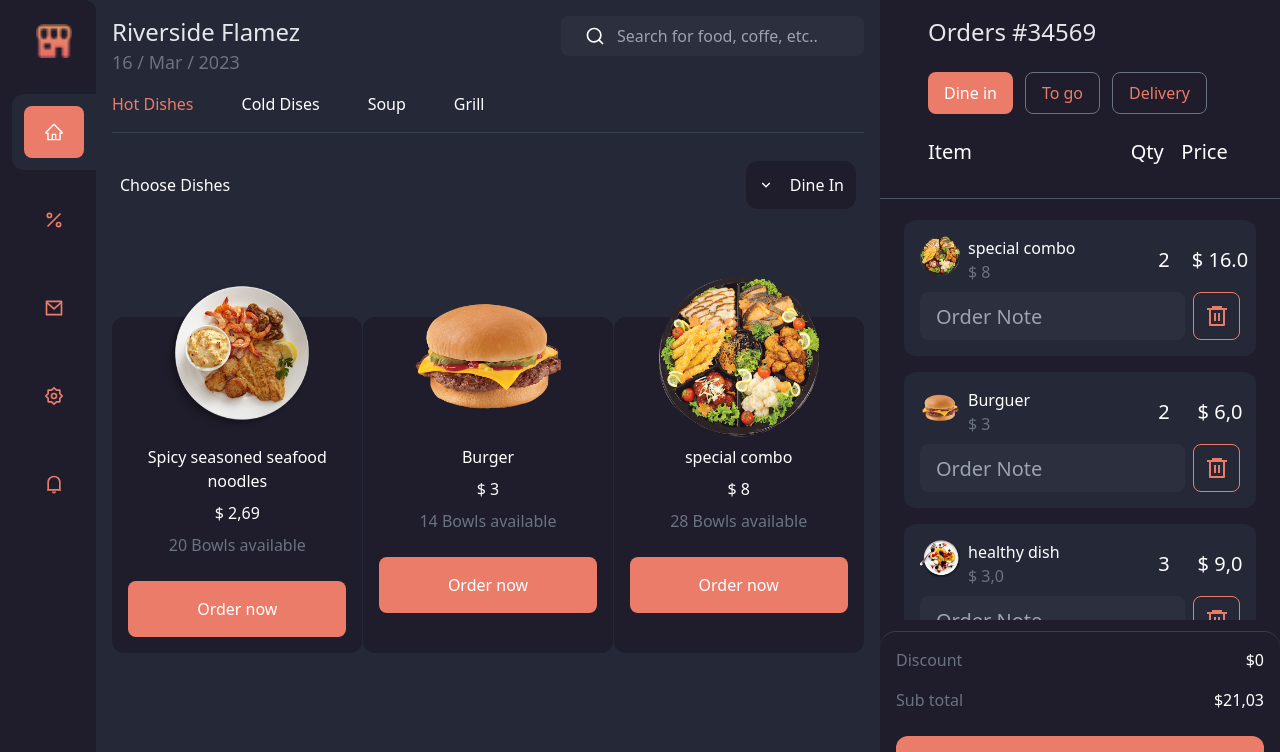
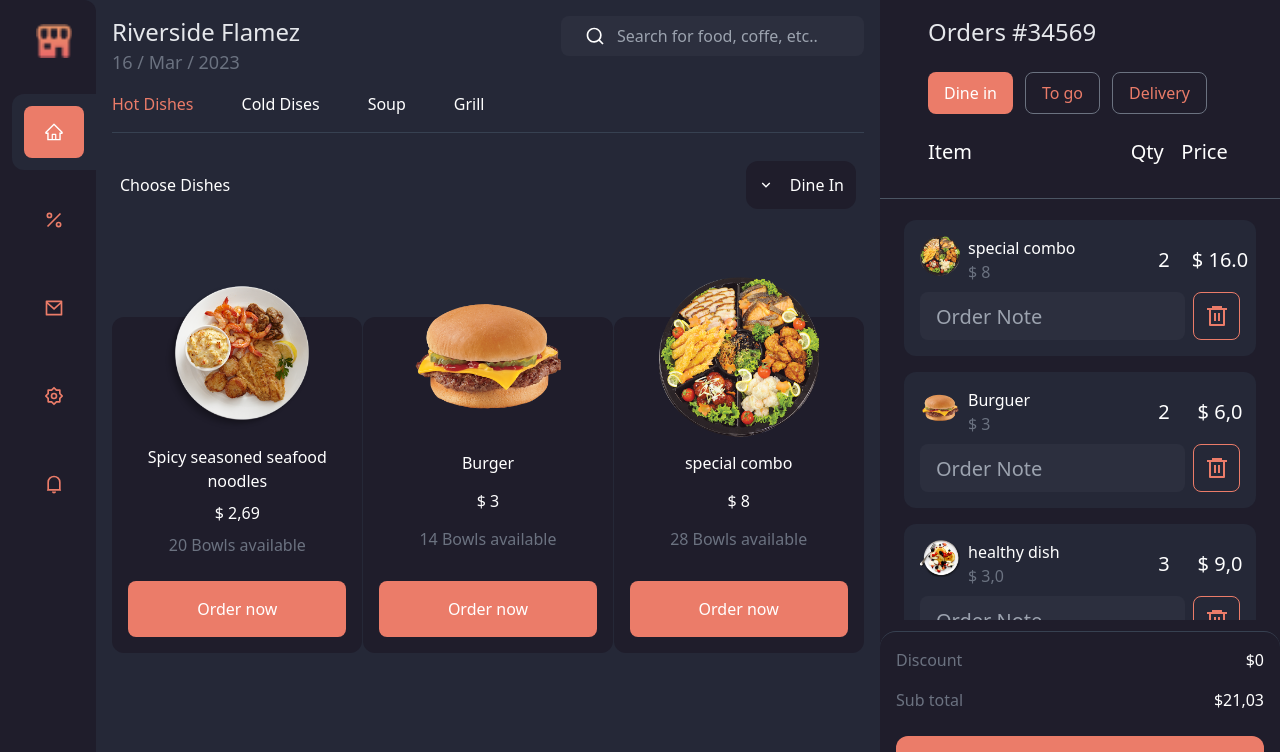
Before and after one commit to Julioalexis434/Online-store, a React (Vite) app: page / in a window 1280 px wide. Shown: the top 752 px of the page. Built offline with nearby package versions, Linux system fonts and the light colour scheme.

Commit message:
last commit

```diff
--- a/src/componens/SideBar.jsx
+++ b/src/componens/SideBar.jsx
@@ -93,7 +93,7 @@ function SideBar(props) {
       </aside>
 
       {/*NavMovil */}
-      <div className="lg:hidden bg-secundary w-full h-20 fixed bottom-0  rounded-tl-xl  rounded-tr-xl transition-all  border-t border-gray-600 ">
+      <div className="lg:hidden bg-secundary w-full h-20 fixed - m-0.5bottom-2  rounded-tl-xl  rounded-tr-xl transition-all  border-t border-gray-600 ">
         <nav className="h-full text-white flex justify-between  items-center px-2 md:px-8">
           <button href="#" className="text-3xl p-4  text-primary">
             <RiSettings2Line />
--- a/src/componens/shared/MainProduct.jsx
+++ b/src/componens/shared/MainProduct.jsx
@@ -1,10 +1,11 @@
 import React from "react";
 
 function MainProduct(props) {
-  const {img, description,  price, quality, buttom} = props
+  const { img, description, price, quality, buttom } = props;
   return (
     <>
-      <div className="container_product-main xl:w-[250px] max-w-[300px]:  bg-secundary  px-12 py-4 lg:px-2 xl:p-4 max rounded-xl text-center text-white flex flex-col gap-2  items-center ">
+      <div className="container_product-main w-[250px] max-w-[300px]:  bg-secundary rounded-xl  ">
+        <div className="h-full justify-between  px-12 py-4 lg:px-2 xl:p-4 max  text-center text-white flex flex-col gap-2  items-center">
           <img
             src={img}
             alt=""
@@ -14,7 +15,10 @@ function MainProduct(props) {
           <h2>{price}</h2>
           <span className="text-gray-500 mb-4">{quality}</span>
 
-        <button className="bg-primary w-full text-white py-3 xl:py-4 rounded-lg lg:hover:bg-red-300 active:bg-red-300">{buttom}</button>
+          <button className="bg-primary w-full text-white py-3 xl:py-4 rounded-lg lg:hover:bg-red-300 active:bg-red-300">
+            {buttom}
+          </button>
+        </div>
       </div>
     </>
   );
```
Lines whose indentation alone changed are shown as unchanged.
